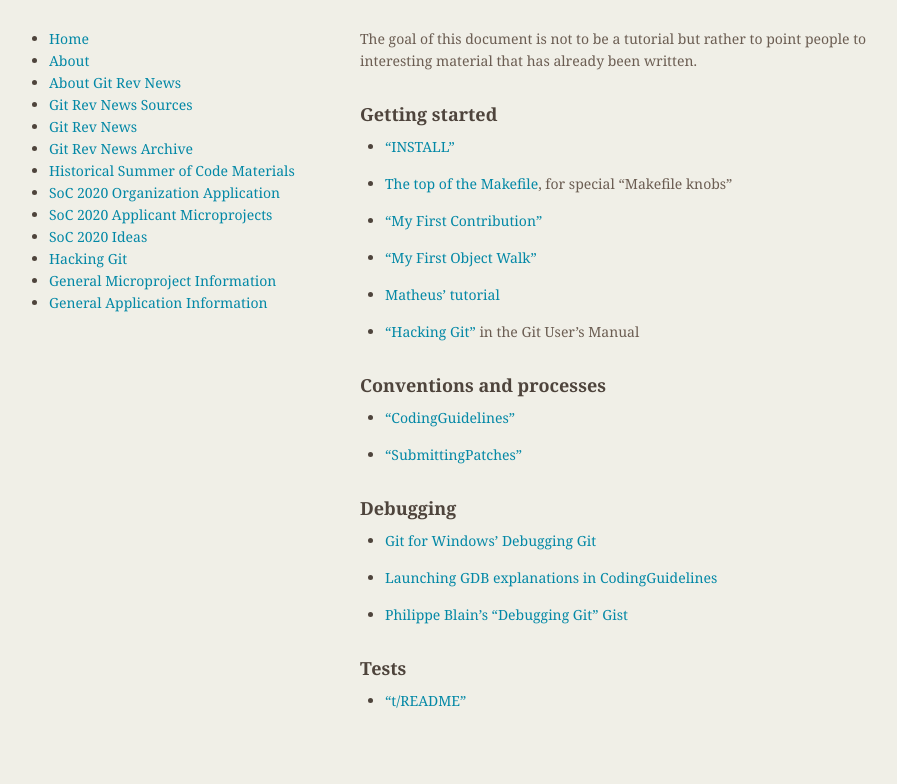
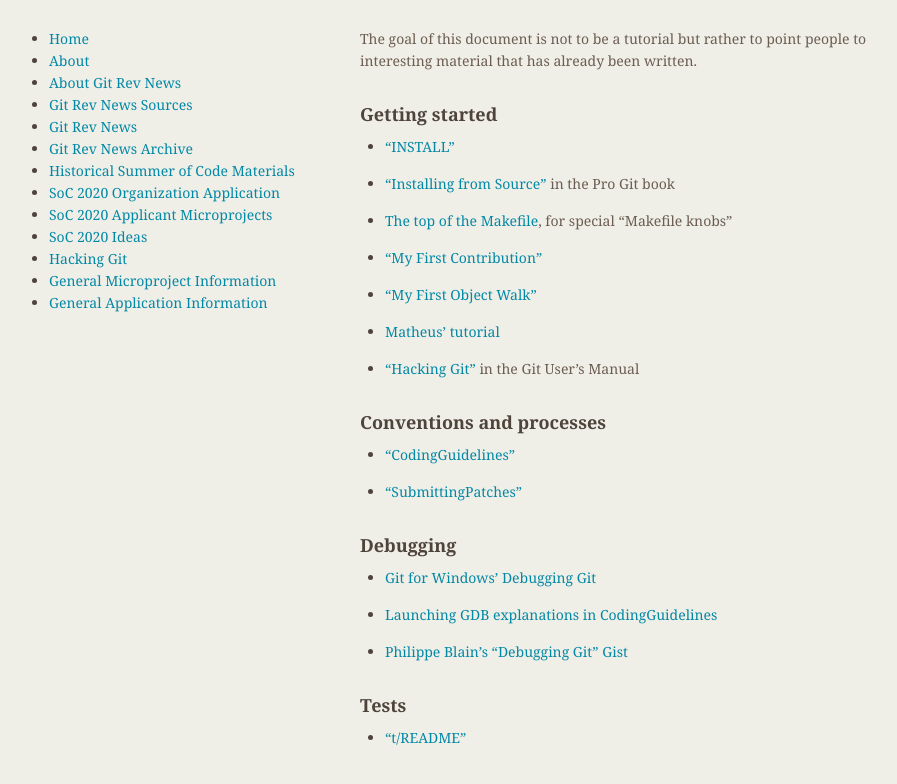
Before and after one commit to git/git.github.io, a Jekyll site: the page built from Hacking-Git.md, in a window 1280 px wide. Shown: the top 784 px of the page, without its empty margins (174-1071 px from the left). Built offline with Jekyll 4.4.1, drawn with Linux system fonts in a browser that asks for light colours.

Commit message:
Hacking-Git: add a link to 'Installing form Source' in the Pro Git book

```diff
--- a/Hacking-Git.md
+++ b/Hacking-Git.md
@@ -9,6 +9,8 @@
 ## Getting started
 
 * ["INSTALL"](https://github.com/git/git/blob/master/INSTALL)
+
+* ["Installing from Source"](https://git-scm.com/book/en/v2/Getting-Started-Installing-Git#_installing_from_source) in the Pro Git book
 
 * [The top of the Makefile](https://github.com/git/git/blob/master/Makefile), for special "Makefile knobs"
 
```
